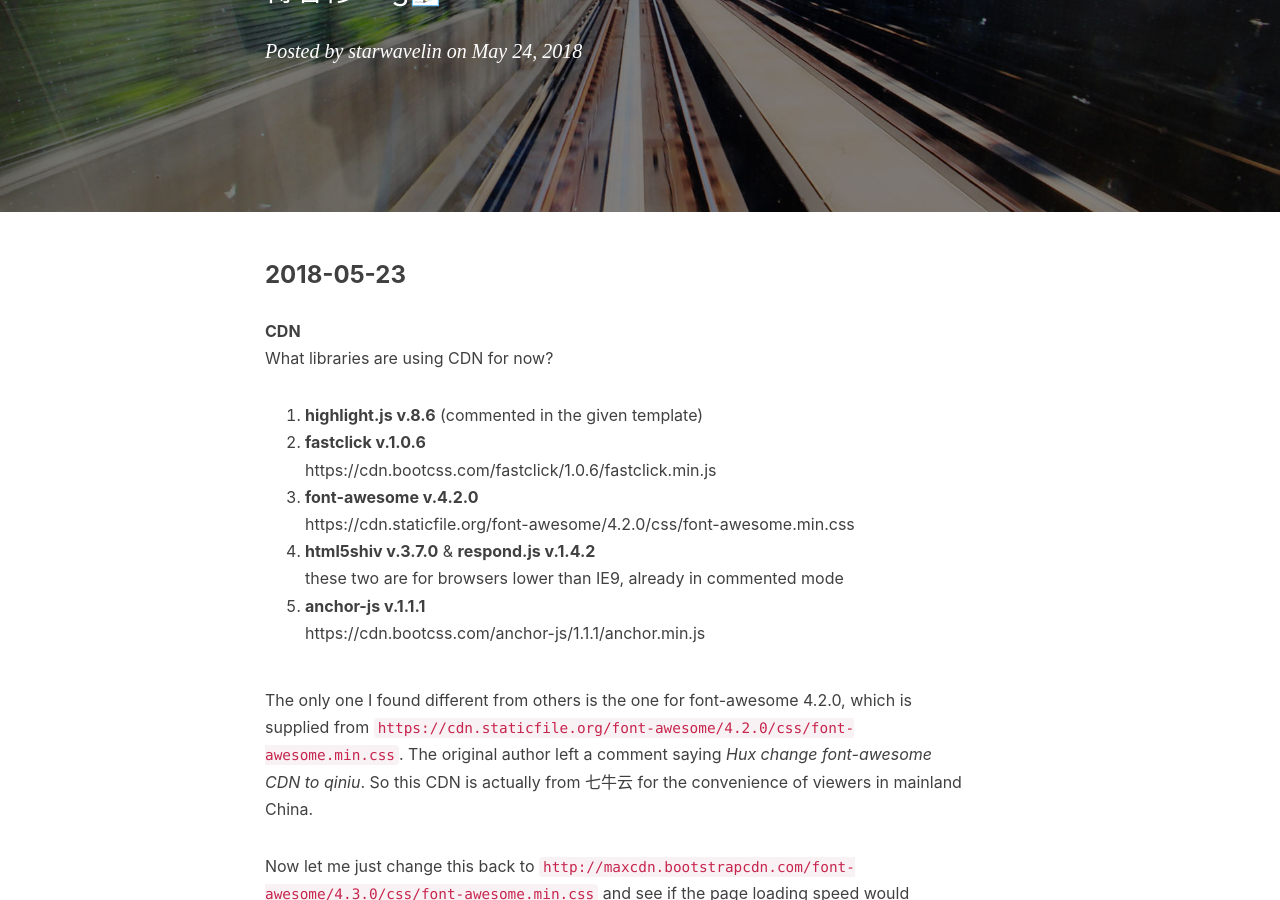
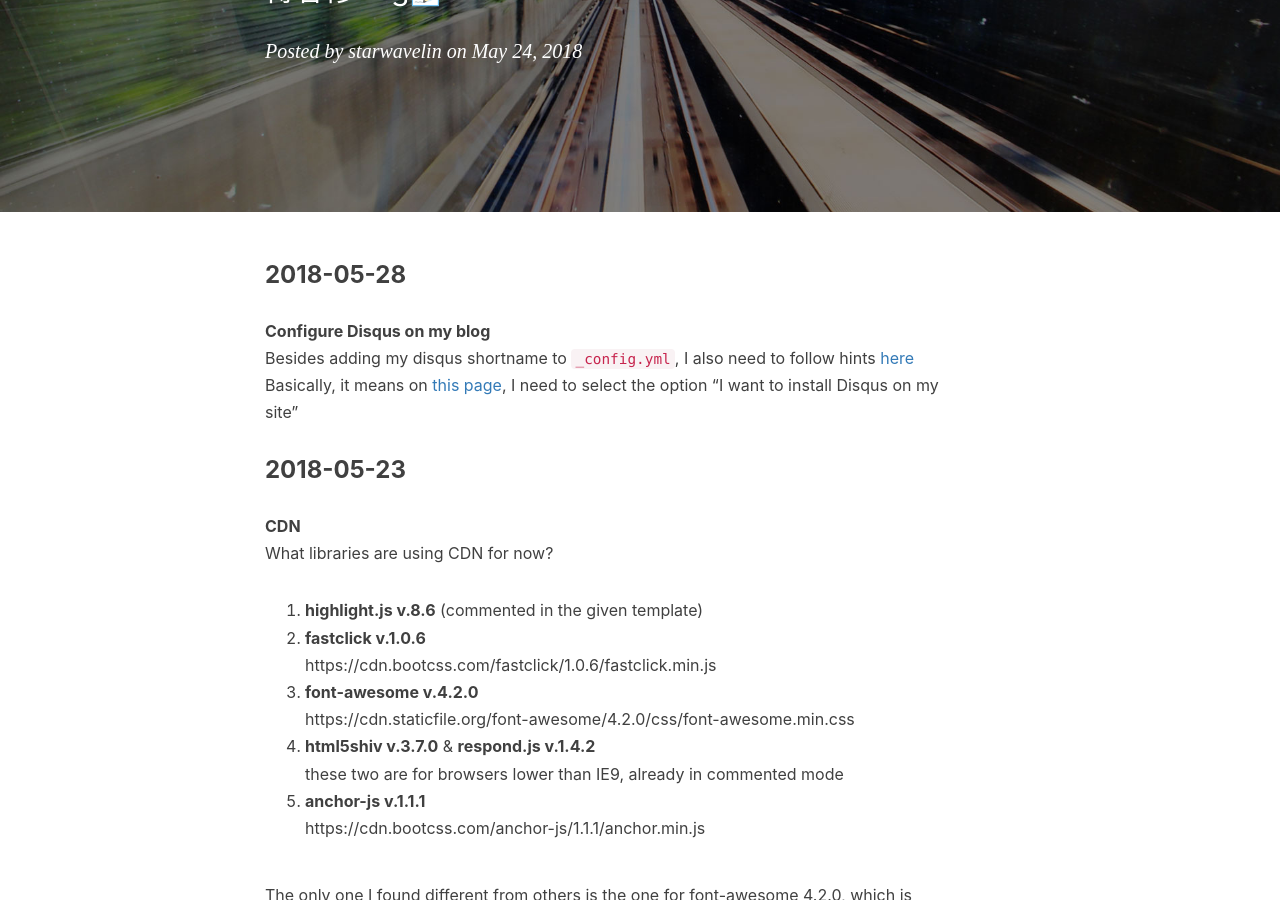
Before and after one commit to starwavelin/starwavelin.github.io, a Jekyll site: the page built from _posts/2018-05-24-bug-fixes-on-my-blog.md, in a window 1280 px wide and 900 px high, scrolled down 311 px. Built offline with Jekyll 4.4.1, drawn with Linux system fonts in a browser that asks for light colours; nearby versions of some CDN libraries; comment, search, counter and statistics services are not loaded.

Commit message:
fixed disqus commenting

````diff
--- a/_posts/2018-05-24-bug-fixes-on-my-blog.md
+++ b/_posts/2018-05-24-bug-fixes-on-my-blog.md
@@ -9,6 +9,14 @@ tags:
     - 前端
     - Extensible Note
 ---
+
+### 2018-05-28
+**Configure Disqus on my blog**
+Besides adding my disqus shortname to ```_config.yml```, I also need to follow hints [here](https://github.com/Huxpro/huxpro.github.io/issues/157)
+Basically, it means on [this page](https://disqus.com/profile/signup/intent/),
+I need to select the option "I want to install Disqus on my site"
+
+
 
 ### 2018-05-23
 **CDN**
````
Also changed, not shown: README.md.
